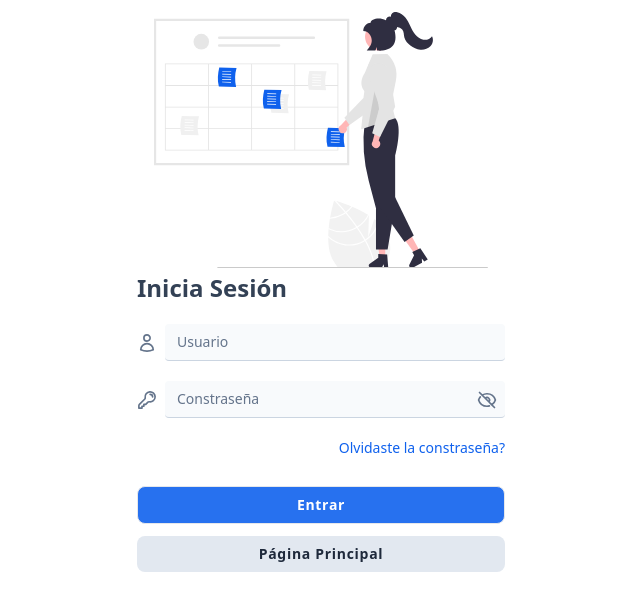
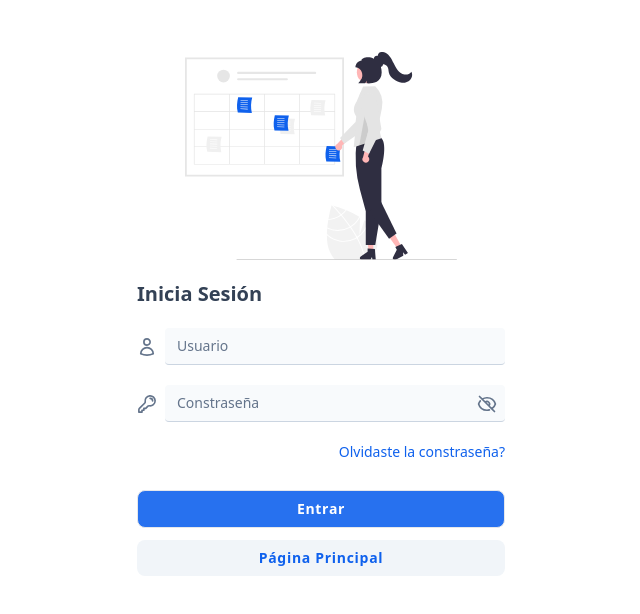
Before and after one commit to dcq-31/university-schedule, a Vue app: page /login in a window 1280 px wide. Shown: the top 614 px of the page, without its empty margins (319-959 px from the left). Built offline with nearby package versions, Linux system fonts and the light colour scheme.

Commit message:
Change design in login view

```diff
--- a/src/views/LoginView.vue
+++ b/src/views/LoginView.vue
@@ -7,6 +7,7 @@ import {
   EyeSlashIcon,
 } from "@heroicons/vue/24/outline";
 import { RouterLink } from "vue-router";
+import { ROUTES_NAME } from "../router/names";
 
 const showPassword = ref(false);
 const passwordType = computed(() => (showPassword.value ? "text" : "password"));
@@ -16,16 +17,14 @@ const toggleShowPassword = () => {
 };
 </script>
 <template>
-  <div class="px-5 py-2">
+  <div class="px-5 py-8">
     <main class="mx-auto max-w-sm">
-      <div class="p-1">
-        <img src="/login-bg.svg" alt="login-bg" class="max-h-64 mx-auto" />
+      <div class="pt-5">
+        <img src="/login-bg.svg" alt="login-bg" class="max-h-52 mx-auto" />
       </div>
 
-      <div class="px-2">
-        <div class="font-sans text-2xl font-semibold text-slate-700">
-          Inicia Sesión
-        </div>
+      <div class="px-2 mt-5">
+        <div class="text-xl font-semibold text-slate-700">Inicia Sesión</div>
 
         <form class="space-y-5 mt-5">
           <div class="flex items-center">
@@ -35,7 +34,7 @@ const toggleShowPassword = () => {
             <input
               type="text"
               placeholder="Usuario"
-              class="w-full max-w-sm px-3 py-2 font-sans text-slate-700 bg-slate-50 border-b border-slate-300 rounded text-sm placeholder-slate-500 focus:outline-none focus:border-brandeis-blue-100"
+              class="w-full max-w-sm px-3 py-2 text-slate-700 bg-slate-50 border-b border-slate-300 rounded text-sm placeholder-slate-500 placeholder:text-sm focus:outline-none focus:border-brandeis-blue-100"
             />
           </div>
 
@@ -46,7 +45,7 @@ const toggleShowPassword = () => {
             <input
               :type="passwordType"
               placeholder="Constraseña"
-              class="w-full max-w-sm px-3 py-2 font-sans text-slate-700 bg-slate-50 border-b border-slate-300 rounded text-sm placeholder-slate-500 focus:outline-none focus:border-brandeis-blue-100"
+              class="w-full max-w-sm px-3 py-2 text-slate-700 bg-slate-50 border-b border-slate-300 rounded text-sm placeholder-slate-500 placeholder:text-sm focus:outline-none focus:border-brandeis-blue-100"
             />
             <EyeIcon
               v-if="showPassword"
@@ -60,7 +59,7 @@ const toggleShowPassword = () => {
             />
           </div>
 
-          <div class="text-sm font-medium font-sans text-right">
+          <div class="text-sm font-medium text-right">
             <span
               class="cursor-pointer text-brandeis-blue hover:text-brandeis-blue-300"
               >Olvidaste la constraseña?
@@ -70,14 +69,14 @@ const toggleShowPassword = () => {
           <div class="space-y-3 pt-2">
             <RouterLink
               to="/"
-              class="px-3 py-2 text-sm tracking-wider text-white text-center font-sans font-semibold rounded-lg block w-full border bg-brandeis-blue-400 hover:shadow-md hover:bg-brandeis-blue-200 hover:border-transparent focus:outline-none focus:ring-2 focus:ring-brandeis-blue focus:ring-offset-2"
+              class="px-3 py-2 text-sm tracking-wider text-white text-center font-semibold rounded-lg block w-full border bg-brandeis-blue-400 hover:shadow-sm hover:bg-brandeis-blue-200 hover:border-transparent focus:outline-none focus:ring-2 focus:ring-brandeis-blue focus:ring-offset-2"
             >
               Entrar
             </RouterLink>
 
             <RouterLink
-              to="/"
-              class="px-3 py-2 text-sm tracking-wider text-slate-800 text-center font-sans font-semibold rounded-lg block w-full bg-slate-200 hover:shadow-md hover:bg-slate-100 hover:border-transparent focus:outline-none focus:ring-2 focus:ring-slate-100 focus:ring-offset-2"
+              :to="{ name: ROUTES_NAME.HOME }"
+              class="px-3 py-2 text-sm tracking-wider text-brandeis-blue text-center font-semibold rounded-lg block w-full bg-slate-100 hover:shadow-sm hover:bg-slate-200 hover:border-transparent focus:outline-none focus:ring-2 focus:ring-slate-200 focus:ring-offset-2"
             >
               Página Principal
             </RouterLink>
```
